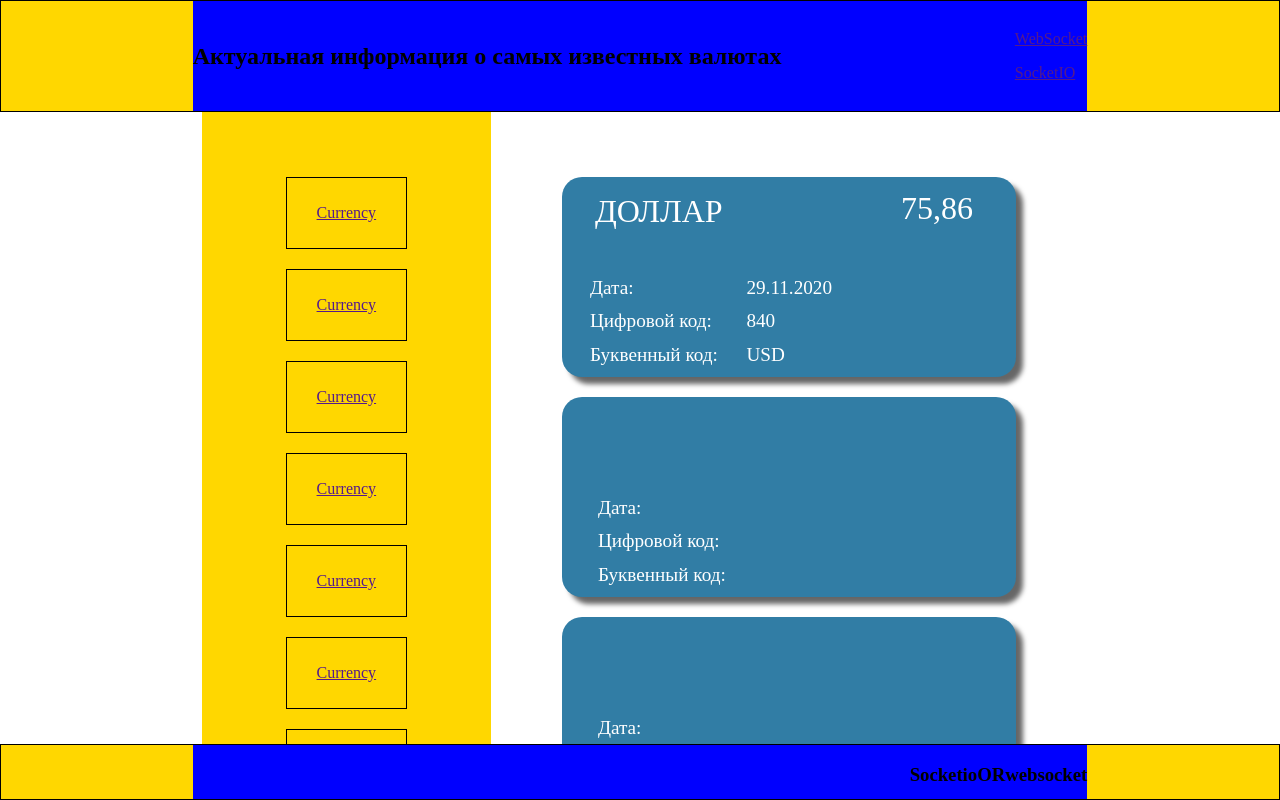
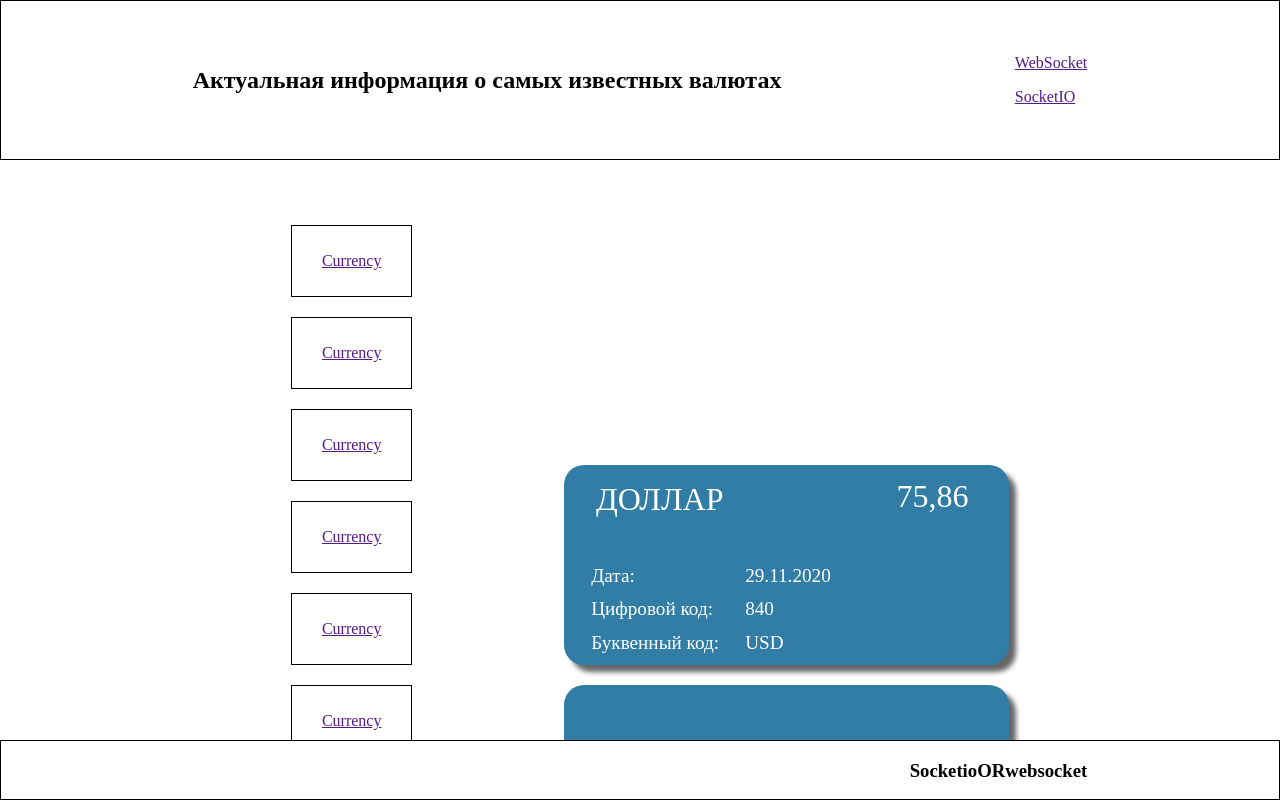
Before and after one commit to travitskiy/university_project, a website: page public/index.html in a window 1280 px wide. Drawn offline with Linux system fonts and the light colour scheme.

Commit message:
Fix layout.

```diff
--- a/public/css/style.css
+++ b/public/css/style.css
@@ -2,10 +2,11 @@ body{
 	display: grid;
 	grid-template-areas:
     "header header header header"
-    ". curs info-blocks ."
+    ". curs schedule ."
+	". curs info-blocks ."
     "footer footer footer footer";
-	grid-template-rows: 14% 1fr 7%;
-	grid-template-columns: 15% 1fr 2fr 15%;
+	grid-template-rows: 160px 30% 1fr 60px;
+	grid-template-columns: 200px 1fr 2fr 200px;
 	/*grid-gap: 10px;*/
 	grid-column-gap: 10px;
 	height: 100vh;
@@ -14,7 +15,7 @@ body{
 
 header, .currencys-wrapper, .info-blocks, footer{
 	padding: 20px;
-	background: gold;
+	/*background: gold;*/
 	border: solid 1px black; /* Параметры рамки */
 }
 
@@ -33,7 +34,7 @@ header>section{
 	width: 70%;
 	height: 100%;
 	margin: 0 auto;
-	background: blue;
+	/*background: blue;*/
 	display: flex;
 	flex-flow: row wrap;
 	align-items: center;
@@ -157,7 +158,7 @@ footer>section{
 	width: 70%;
 	height: 100%;
 	margin: 0 auto;
-	background: blue;
+	/*background: blue;*/
 	display: flex;
 	flex-flow: row wrap;
 	align-items: center;
```
